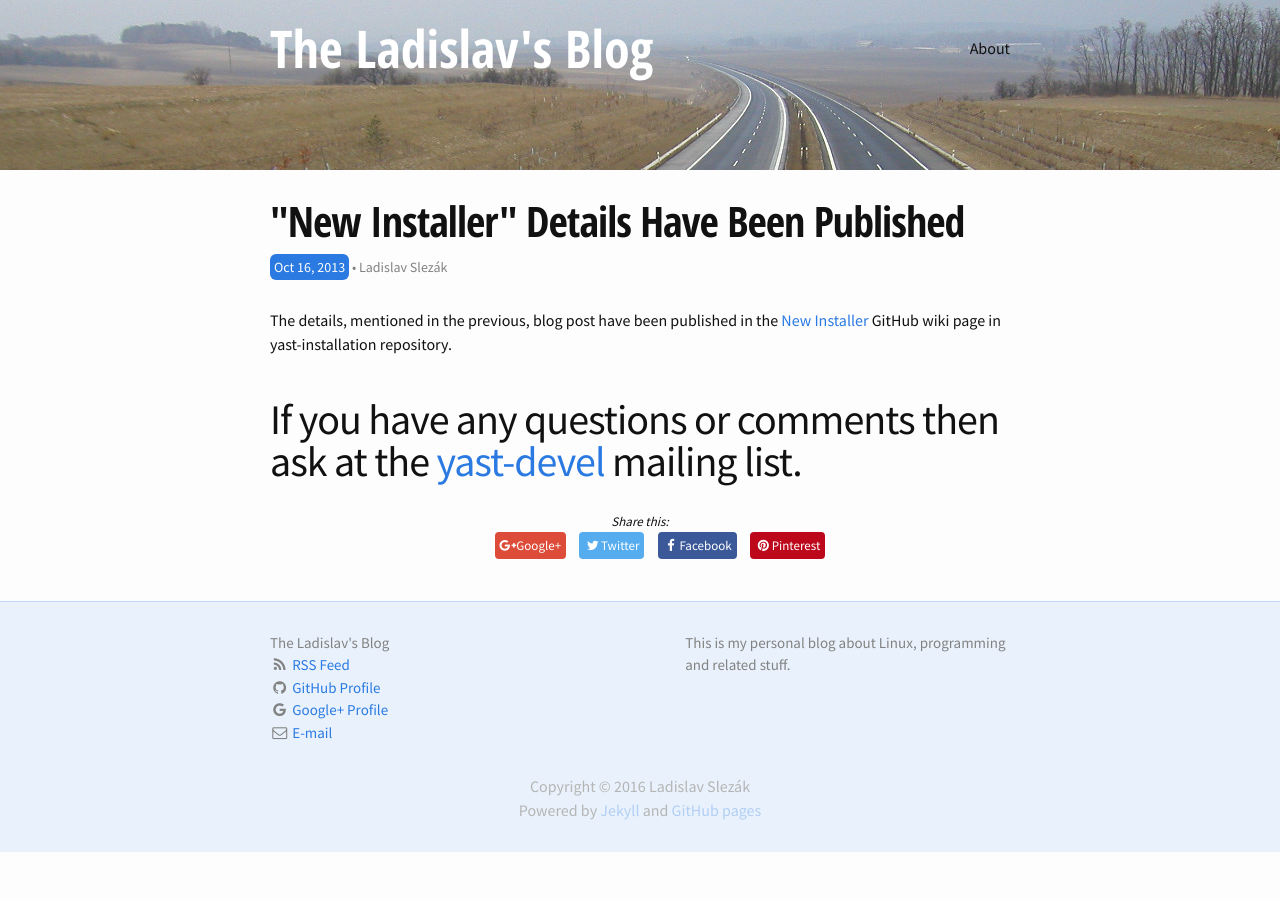
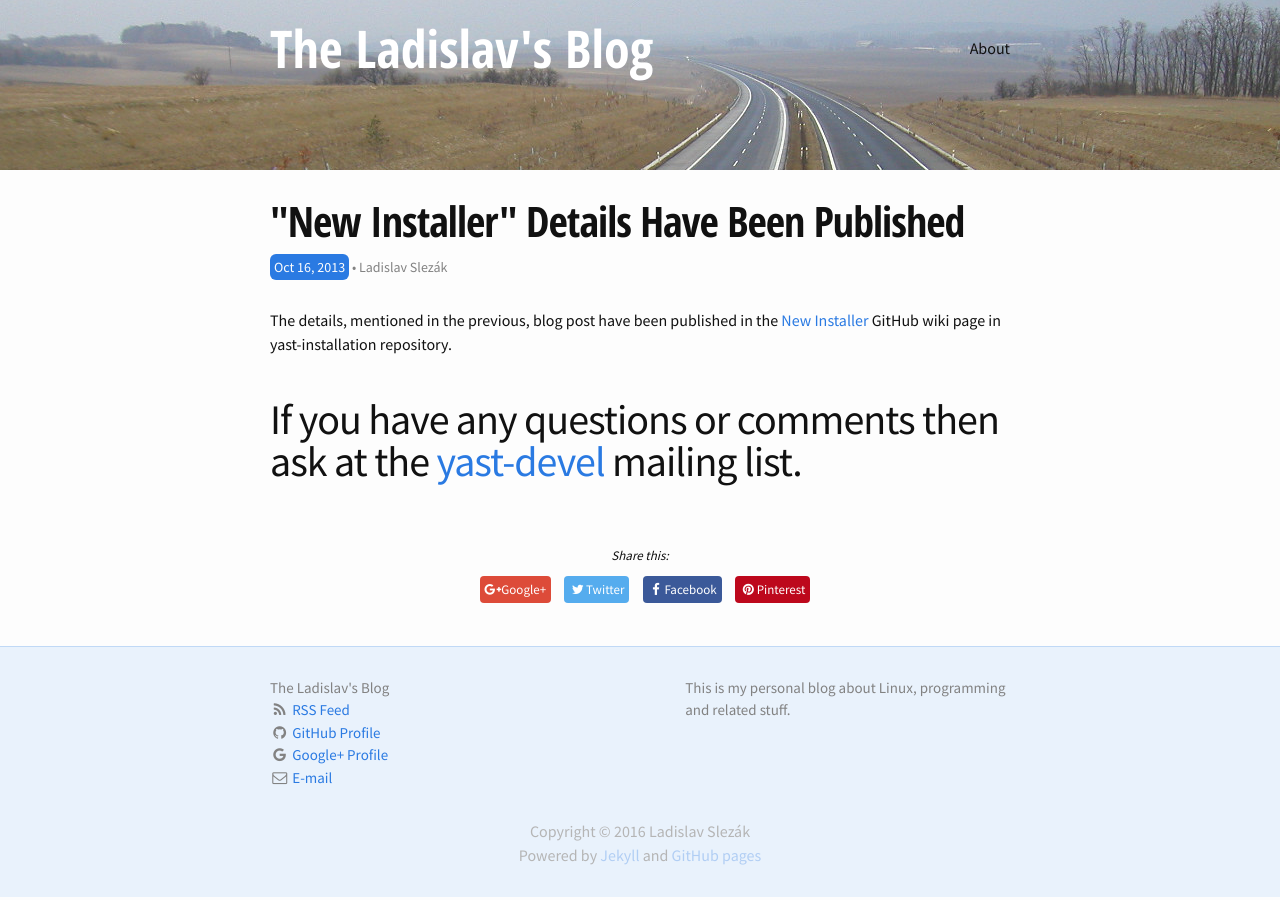
Before and after one commit to lslezak/blog, a Jekyll site: the page built from _posts/2013-10-16-new-installer-details-have-been.html, in a window 1280 px wide. Built offline with Jekyll 4.4.1, drawn with Linux system fonts in a browser that asks for light colours; nearby versions of some CDN libraries.

Commit message:
improved sharing buttons layout

```diff
--- a/_sass/_layout.scss
+++ b/_sass/_layout.scss
@@ -234,14 +234,17 @@
 
 .sharing {
   text-align: center;
+  margin: 4em 0 1em 0;
 }
 
 .sharing-header {
   font-style: italic;
   font-size: 13px;
+  margin: 10px;
 }
 
 .sharing-list {
+  margin: 0;
   li {
     display: inline;
     list-style: none;
```
